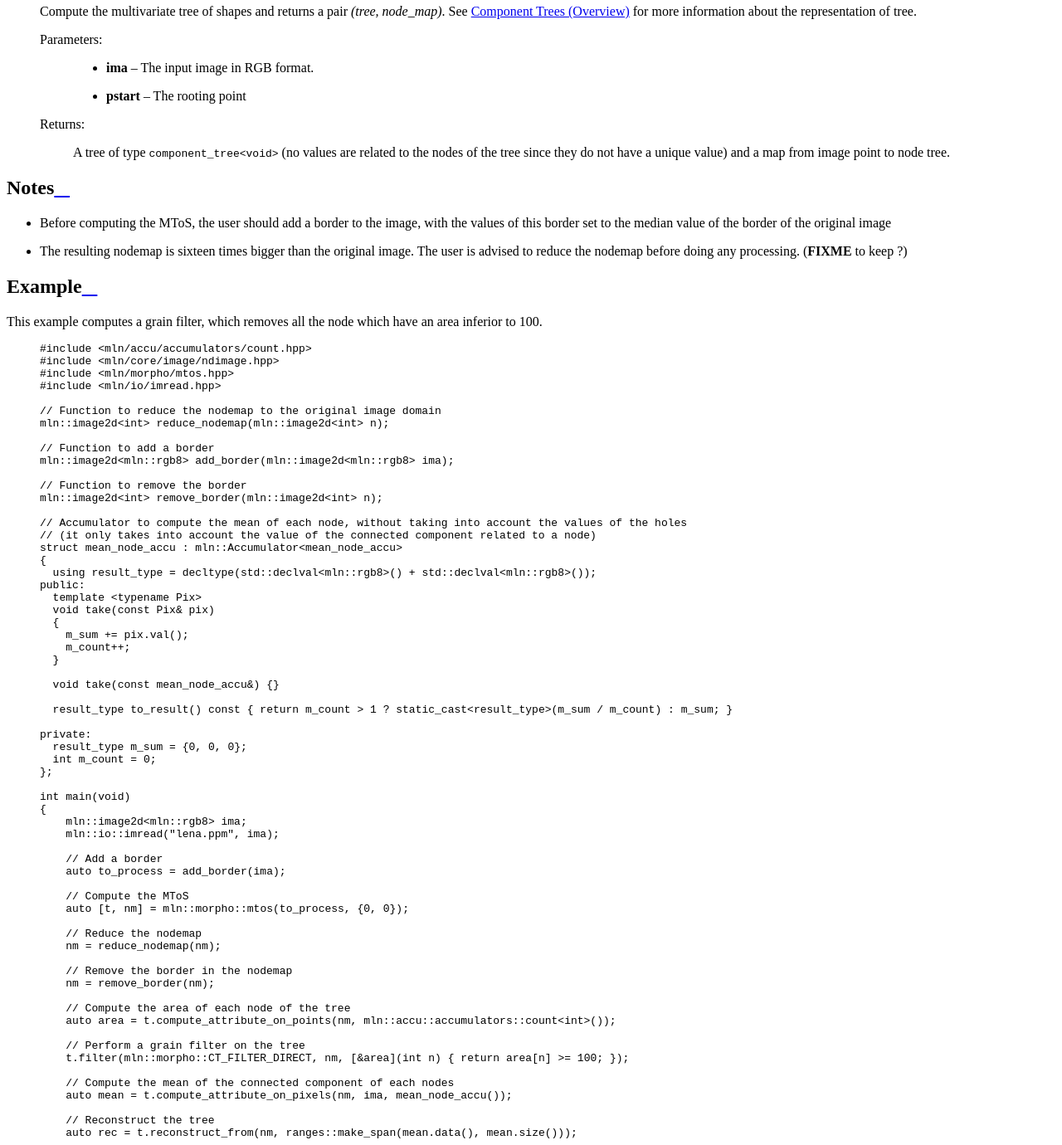
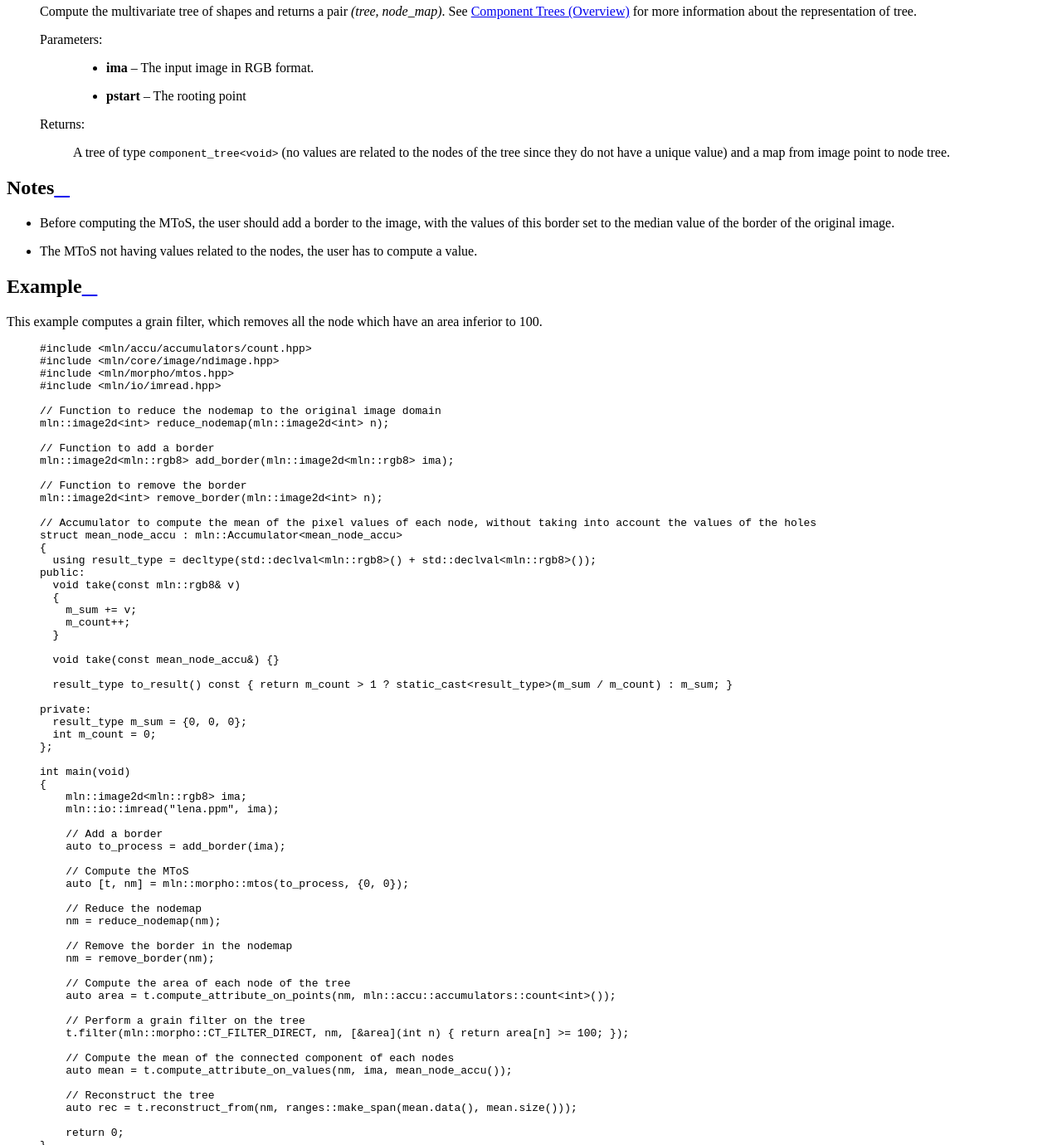
Before and after one commit to GerHobbelt/pylene, a Sphinx documentation site: the page built from doc/source/morpho/multivariate_component_tree.rst, in a window 1280 px wide and 1400 px high, scrolled down 755 px, cut to the strip 0-1380 px from the top of the window. Shown: the whole strip at 83% size. Built offline with Sphinx 7.4.7 and the Read the Docs theme 2.0.0, drawn with Linux system fonts in a browser that asks for light colours.

Commit message:
More doc + small fixes

```diff
--- a/doc/source/morpho/multivariate_component_tree.rst
+++ b/doc/source/morpho/multivariate_component_tree.rst
@@ -21,8 +21,8 @@ Pylene.
 Notes
 -----
 
-* Before computing the MToS, the user should add a border to the image, with the values of this border set to the median value of the border of the original image
-* The resulting nodemap is sixteen times bigger than the original image. The user is advised to reduce the nodemap before doing any processing. (**FIXME** to keep ?)
+* Before computing the MToS, the user should add a border to the image, with the values of this border set to the median value of the border of the original image.
+* The MToS not having values related to the nodes, the user has to compute a value.
 
 Example
 -------
@@ -45,16 +45,14 @@ This example computes a grain filter, which removes all the node which have an a
         // Function to remove the border
         mln::image2d<int> remove_border(mln::image2d<int> n);
 
-        // Accumulator to compute the mean of each node, without taking into account the values of the holes
-        // (it only takes into account the value of the connected component related to a node)
+        // Accumulator to compute the mean of the pixel values of each node, without taking into account the values of the holes
         struct mean_node_accu : mln::Accumulator<mean_node_accu>
         {
           using result_type = decltype(std::declval<mln::rgb8>() + std::declval<mln::rgb8>());
         public:
-          template <typename Pix>
-          void take(const Pix& pix)
+          void take(const mln::rgb8& v)
           {
-            m_sum += pix.val();
+            m_sum += v;
             m_count++;
           }
 
@@ -91,7 +89,7 @@ This example computes a grain filter, which removes all the node which have an a
             t.filter(mln::morpho::CT_FILTER_DIRECT, nm, [&area](int n) { return area[n] >= 100; });
 
             // Compute the mean of the connected component of each nodes
-            auto mean = t.compute_attribute_on_pixels(nm, ima, mean_node_accu());
+            auto mean = t.compute_attribute_on_values(nm, ima, mean_node_accu());
 
             // Reconstruct the tree
             auto rec = t.reconstruct_from(nm, ranges::make_span(mean.data(), mean.size()));
```
Also changed, not shown: 7 other files.
